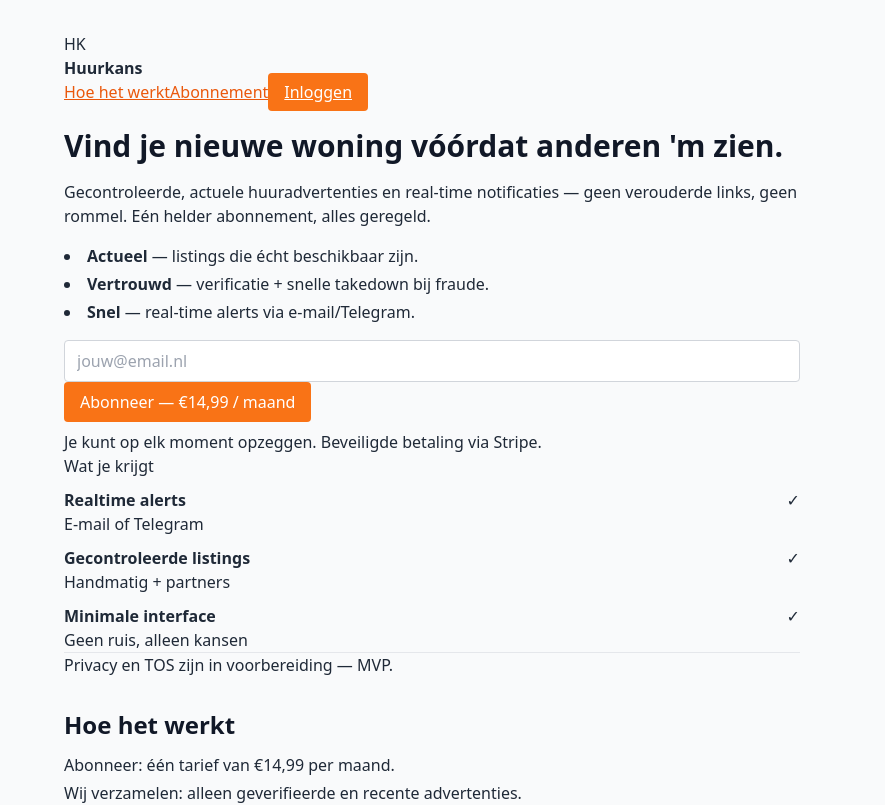
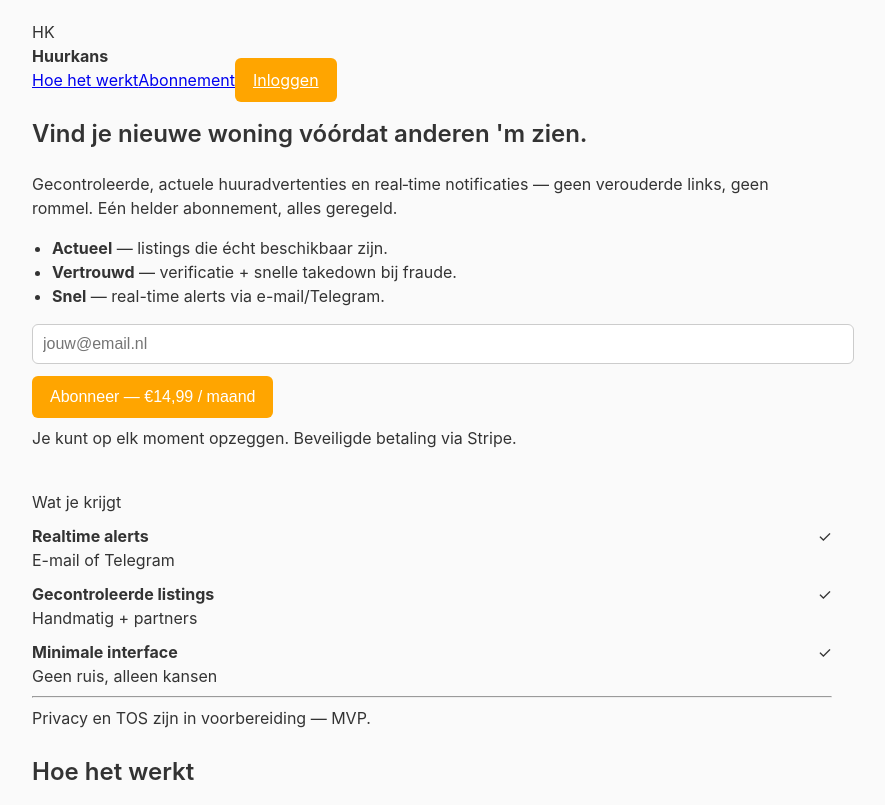
Before and after one commit to stijnvandrunen98/huurkans, a Next.js app: page / in a window 1280 px wide. Shown: the top 805 px of the page, without its empty margins (208-1093 px from the left). Built offline with nearby package versions, Linux system fonts and the light colour scheme; no server answers.

Commit message:
Update globals.css met nieuwe styling

```diff
--- a/styles/globals.css
+++ b/styles/globals.css
@@ -1,59 +1,55 @@
-@tailwind base;
-@tailwind components;
-@tailwind utilities;
+/* globals.css */
 
-/* Algemene body styling */
+/* Basis reset en font */
 body {
-  @apply bg-gray-50 text-gray-800 font-sans antialiased;
   margin: 0;
-  padding: 0;
+  font-family: -apple-system, BlinkMacSystemFont, 'Segoe UI', Roboto, Oxygen,
+    Ubuntu, Cantarell, 'Open Sans', 'Helvetica Neue', sans-serif;
+  background-color: #fafafa;
+  color: #333;
+  line-height: 1.5;
 }
 
-/* Container voor de hele pagina */
+/* Container */
 .container {
-  @apply max-w-3xl mx-auto px-4 py-8;
+  max-width: 800px;
+  margin: 0 auto;
+  padding: 20px;
 }
 
-/* Titels */
+/* Koppen */
 h1, h2, h3 {
-  @apply font-bold text-gray-900;
-}
-
-h1 {
-  @apply text-3xl mb-4;
-}
-
-h2 {
-  @apply text-2xl mt-8 mb-3;
-}
-
-/* Links */
-a {
-  @apply text-orange-600 hover:text-orange-700 underline;
+  font-weight: 600;
 }
 
 /* Knoppen */
 button, .btn {
-  @apply bg-orange-500 hover:bg-orange-600 text-white font-medium py-2 px-4 rounded transition duration-200;
+  background-color: orange;
+  color: white;
+  border: none;
+  padding: 12px 18px;
+  border-radius: 6px;
+  cursor: pointer;
+  font-size: 16px;
+}
+button:hover, .btn:hover {
+  background-color: #e69500;
 }
 
-/* Formulier velden */
-input[type="email"],
-input[type="text"],
-input[type="password"] {
-  @apply border border-gray-300 rounded px-3 py-2 w-full focus:outline-none focus:ring-2 focus:ring-orange-400;
+/* Formulieren */
+input[type="email"], input[type="text"], input[type="password"] {
+  padding: 10px;
+  border: 1px solid #ccc;
+  border-radius: 6px;
+  font-size: 16px;
+  width: 100%;
+  margin-bottom: 12px;
 }
 
-/* Lijsten */
+/* Lijsten en secties */
 ul {
-  @apply list-disc list-inside mb-4;
+  padding-left: 20px;
 }
-
-li {
-  @apply mb-1;
+section {
+  margin-bottom: 40px;
 }
-
-/* Footer */
-footer {
-  @apply mt-12 text-sm text-gray-500;
-}
```
